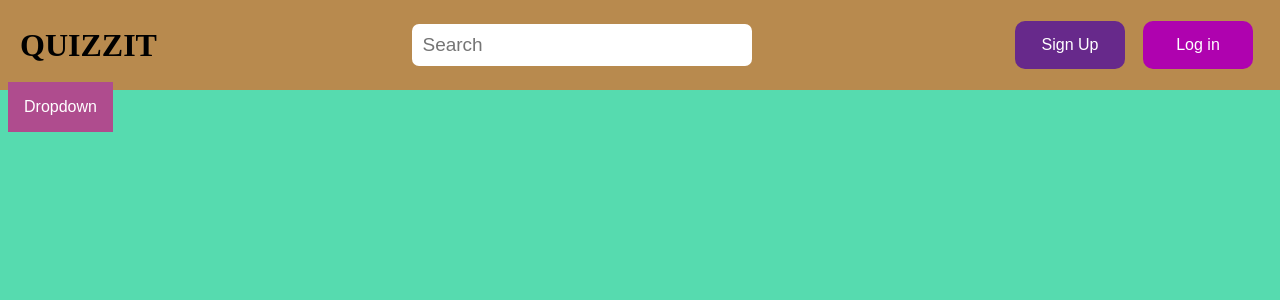
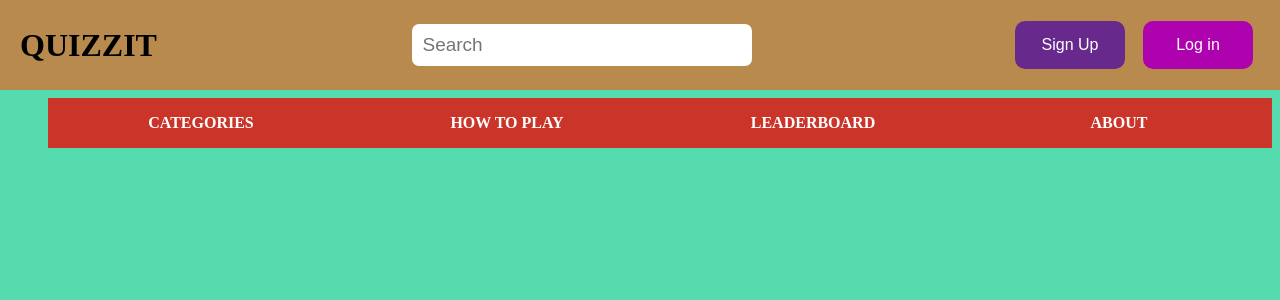
Before and after one commit to StergiousAji/Quizzit, a Django app: page / in a window 1280 px wide. Shown: the top 300 px of the page. Run offline with Django 3.2, Linux system fonts and the light colour scheme.

Commit message:
Task bar made

```diff
--- a/static/css/home.css
+++ b/static/css/home.css
@@ -38,51 +38,58 @@ button.right-buttons {
     cursor: pointer;
 }
 
-
-.dropdown-content {
-    display: none;
-    position: absolute;
-    background-color: #f1f1f1;
-    min-width: 160px;
-    box-shadow: 0px 8px 16px 0px rgba(0,0,0,0.2);
-    z-index: 1;
+div.menu-area{
+    margin: 0;
+    padding: 0;
+    box-sizing: border-box;
 }
 
+.menu-area a{
+    display: flex;
+    align-items: center;
+    justify-content: center;
+    color: #fff;
+    background: #cb3529;
+    height: 50px;
+    font-family:Poppins;
+    font-weight: bold;
+    text-decoration: none;
+    text-transform: uppercase;
 
-  .dropbtn {
-    background-color: #af4c8e;
-    color: white;
-    padding: 16px;
-    font-size: 16px;
-    border: none;
 }
 
-  .dropdown {
-    position: relative;
-    display: inline-block;
+.menu-area a:hover {
+    background: tomato;
+    color: #fff;
 }
 
-  .dropdown-content {
-    display: none;
-    position: absolute;
-    background-color: #f1f1f1;
-    min-width: 160px;
-    box-shadow: 0px 8px 16px 0px rgba(0,0,0,0.2);
-    z-index: 1;
+.menu-area ul{
+    list-style: none;
+    display: flex;
 }
 
-  .dropdown-content a {
-    color: black;
-    padding: 12px 16px;
-    text-decoration: none;
+.menu-area ul li{
+    position:relative;
+    width: 100%;
+    text-align: center;
+
+}
+
+.menu-area li:hover .dropdown-1 li{
+    top: 0;
     display: block;
 }
+.dropdown-1 ul li{
+    display:none;
+    position: relative;
+}
 
-  .dropdown-content a:hover {background-color: #ddd;}
-
-  .dropdown:hover .dropdown-content {display: block;}
-
-  .dropdown:hover .dropbtn {background-color: #8e3e7d;}
+.dropdown-1 {
+    position: absolute;
+    display:flex;
+    flex-direction: column;
+    width: 100%;
+}
 
 #btnSignUp { background-color: #67298b; }
 #btnSignUp:hover { background-color: #812bb3;}
--- a/templates/quizzit/home.html
+++ b/templates/quizzit/home.html
@@ -20,14 +20,14 @@
 	        <button class="right-buttons" id="btnLogin">Log in</button>
         </div>
     </div>
-    <div class="dropdown">
-        <button class="dropbtn">Dropdown</button>
-        <div class="dropdown-content">
-          <a href="https://www.w3schools.com/howto/howto_css_dropdown.asp">Sports</a>
-          <a href="#">History</a>
-          <a href="#">Geography</a>
-        </div>
-      </div>
+    <div class="menu-area">
+        <ul>
+            <li><a href="#">Categories</a></li>
+            <li><a href="#">How To Play</a></li>
+            <li><a href="#">Leaderboard</a></li>
+            <li><a href="#">About</a></li>
+        </ul>
+
 
 
     </div>
```
Lines whose indentation alone changed are shown as unchanged.
